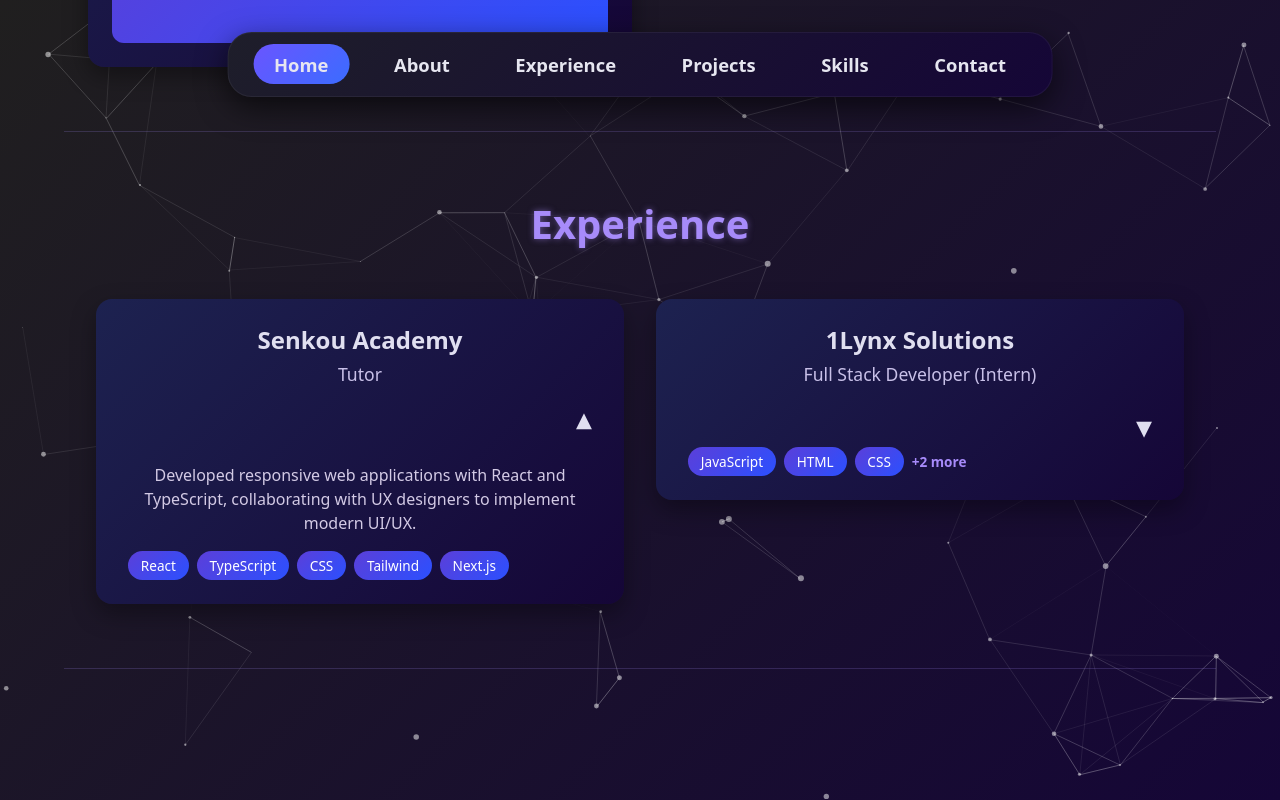
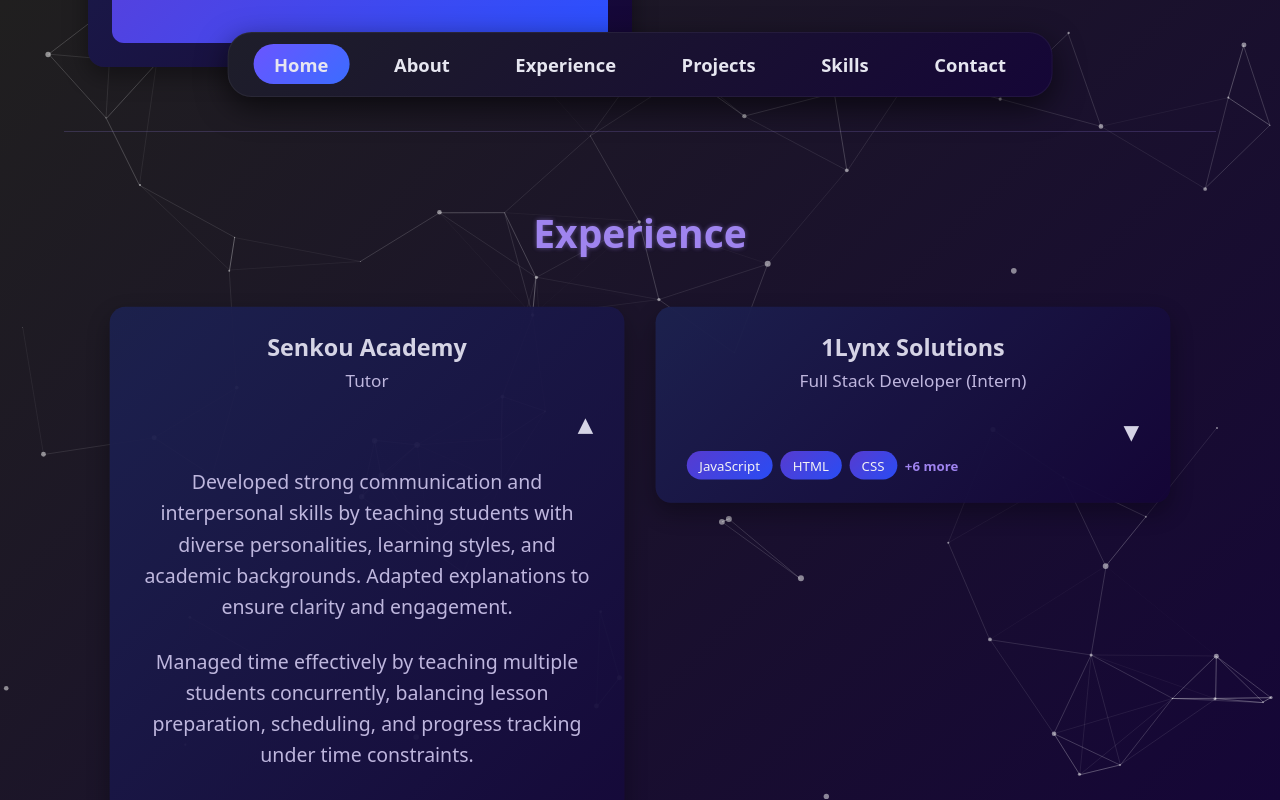
Before and after one commit to Thytus777/my-resume, a Next.js app: page / in a window 1280 px wide. Both pictures are taken after a click on the element 360 px from the left and 399 px from the top of the page. Built offline with nearby package versions, Linux system fonts and the light colour scheme.

Commit message:
text changes

```diff
--- a/components/sections/Experience.tsx
+++ b/components/sections/Experience.tsx
@@ -6,35 +6,57 @@ import './Experience.css';
 interface ExperienceCardProps {
   title: string;
   company: string;
-  description: string;
+  description: string[];
   skills: string[];
 }
 
-const ExperienceCard: React.FC<ExperienceCardProps> = ({ title, company, description, skills }) => {
+const ExperienceCard: React.FC<ExperienceCardProps> = ({
+  title,
+  company,
+  description,
+  skills,
+}) => {
   const [expanded, setExpanded] = useState(false);
 
   return (
-    <div className={`experience-card ${expanded ? 'expanded' : ''}`} onClick={() => setExpanded(!expanded)}>
+    <div
+      className={`experience-card ${expanded ? 'expanded' : ''}`}
+      onClick={() => setExpanded(!expanded)}
+    >
       <h3 className="job-title">{title}</h3>
       <p className="company">{company}</p>
+
       <div className={`arrow ${expanded ? 'rotated' : ''}`}>&#9662;</div>
 
-      {/* Initial 3 skills */}
+      {/* Collapsed view */}
       {!expanded && (
         <div className="skills">
           {skills.slice(0, 3).map((skill) => (
-            <span key={skill} className="skill">{skill}</span>
+            <span key={skill} className="skill">
+              {skill}
+            </span>
           ))}
-          {skills.length > 3 && <span className="more-skills">+{skills.length - 3} more</span>}
+          {skills.length > 3 && (
+            <span className="more-skills">
+              +{skills.length - 3} more
+            </span>
+          )}
         </div>
       )}
 
-      {/* Expanded content */}
+      {/* Expanded view */}
       <div className={`expanded-content ${expanded ? 'show' : ''}`}>
-        <p className="description">{description}</p>
+        <div className="description">
+          {description.map((paragraph, i) => (
+            <p key={i}>{paragraph}</p>
+          ))}
+        </div>
+
         <div className="skills">
           {skills.map((skill) => (
-            <span key={skill} className="skill">{skill}</span>
+            <span key={skill} className="skill">
+              {skill}
+            </span>
           ))}
         </div>
       </div>
@@ -45,22 +67,41 @@ const ExperienceCard: React.FC<ExperienceCardProps> = ({ title, company, descrip
 export default function Experience() {
   const experiences = [
     {
-      title: "Senkou Academy",
-      company: "Tutor",
-      description: "Developed responsive web applications with React and TypeScript, collaborating with UX designers to implement modern UI/UX.",
-      skills: ['React', 'TypeScript', 'CSS', 'Tailwind', 'Next.js'],
+      title: 'Senkou Academy',
+      company: 'Tutor',
+      description: [
+        'Developed strong communication and interpersonal skills by teaching students with diverse personalities, learning styles, and academic backgrounds. Adapted explanations to ensure clarity and engagement.',
+        'Managed time effectively by teaching multiple students concurrently, balancing lesson preparation, scheduling, and progress tracking under time constraints.',
+        'Built leadership, patience, and problem-solving skills while maintaining a professional and supportive learning environment.',
+      ],
+      skills: ['Communication', 'Time Management', 'Leadership', 'Problem Solving'],
     },
     {
-      title: "1Lynx Solutions",
-      company: "Full Stack Developer (Intern)",
-      description: "Assisted in building internal tools, optimized code performance, and participated in code reviews following best practices.",
-      skills: ['JavaScript', 'HTML', 'CSS', 'Git', 'Agile'],
+      title: '1Lynx Solutions',
+      company: 'Full Stack Developer (Intern)',
+      description: [
+        'Worked as part of an agile development team, contributing to sprint planning, stand-ups, and iterative development of internal tools.',
+        'Communicated directly with clients to gather requirements, clarify expectations, and ensure solutions aligned with business needs.',
+        'Learned from senior developers through mentorship and code reviews, gaining experience with JWT authentication, databases, and application security.',
+      ],
+      skills: [
+        'JavaScript',
+        'HTML',
+        'CSS',
+        'Git',
+        'Agile',
+        'JWT',
+        'PostgreSQL',
+        'Security',
+        'Postman',
+      ],
     },
   ];
 
   return (
     <section id="experience" className="reveal">
       <h1>Experience</h1>
+
       <div className="experience-container">
         {experiences.map((exp, idx) => (
           <ExperienceCard
--- a/components/sections/Projects.tsx
+++ b/components/sections/Projects.tsx
@@ -55,6 +55,7 @@ const projects: Project[] = [
     ],
     skills: ["React", "Node.js", "MongoDB", "Meteor", "Tailwind CSS"],
     github: "https://github.com/Monash-FIT3170/2025W1-All-In-One",
+
   }
 ];
 
```
